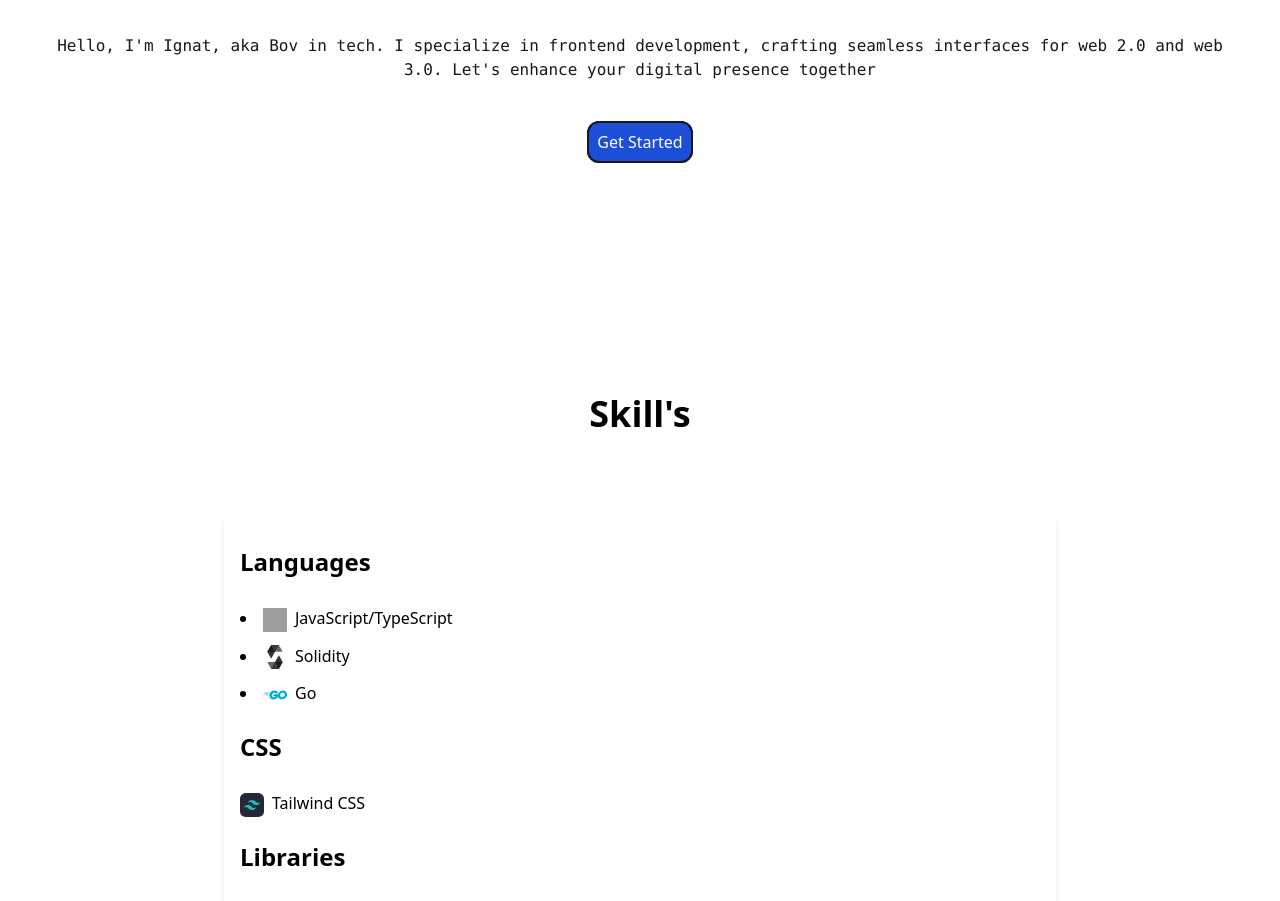
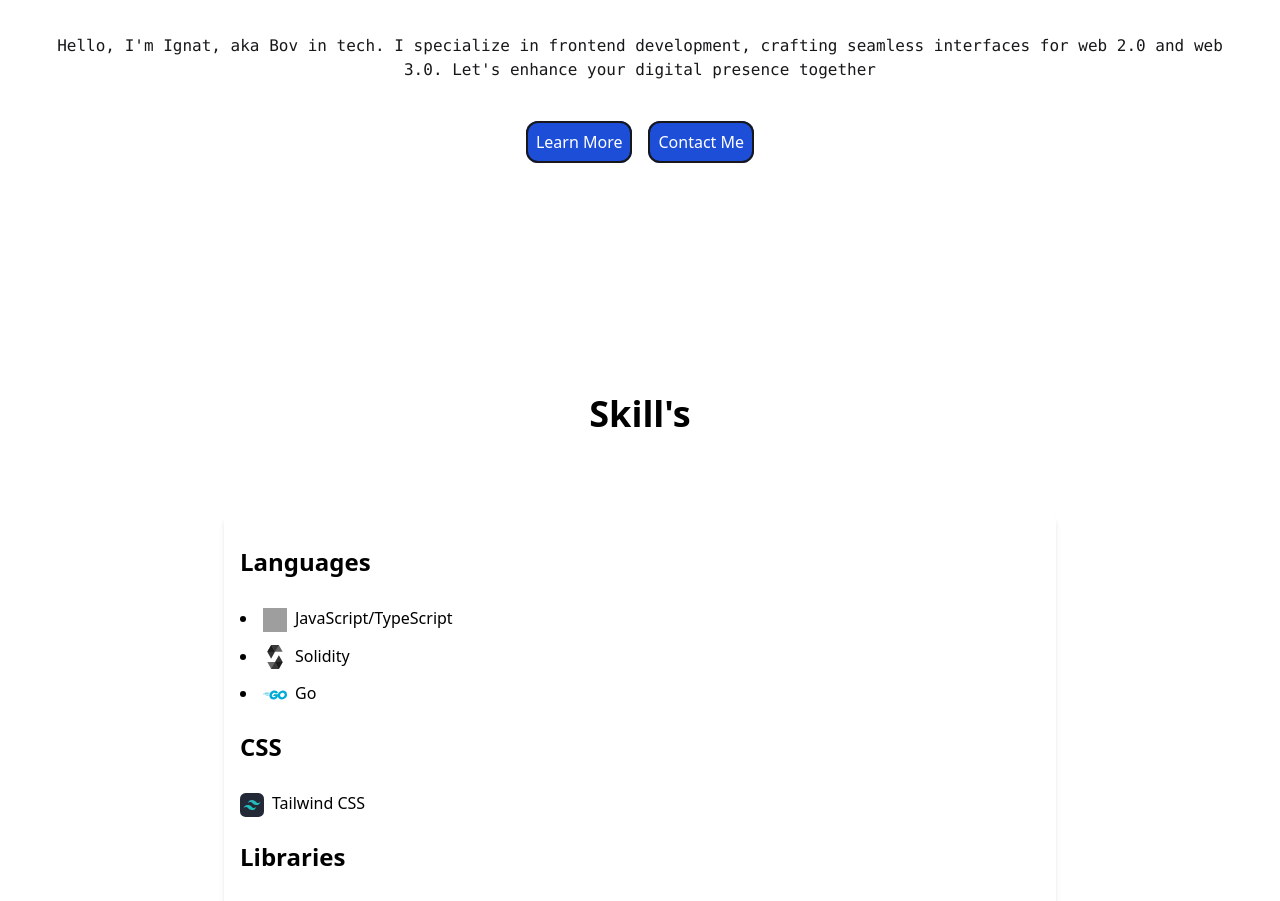
Before and after one commit to Bovdaboat/porfoliov-next-typescript, a Next.js app: page / in a window 1280 px wide. Shown: the part 780-1681 px from the top of the page. Built offline with nearby package versions, Linux system fonts and the light colour scheme; grey boxes are pictures that could not be loaded.

Commit message:
added the landing page

```diff
--- a/src/app/Landing/page.tsx
+++ b/src/app/Landing/page.tsx
@@ -27,7 +27,10 @@ const Landing: React.FC = () => {
                     interfaces for web 2.0 and web 3.0. Let&apos;s enhance your digital presence together
                 </p>
                 <div className="pt-6 mt-6">
-                    <Link href="/ProposalPage" className="bg-blue-700 p-2 m-2 border-2 rounded-xl border-primary text-white">Get Started</Link>
+                    <Link href="/ProposalPage" className="bg-blue-700 p-2 m-2 border-2 rounded-xl
+                    border-primary text-white">Learn More</Link>
+                    <Link href="/Contact" className="bg-blue-700 p-2 m-2 border-2 rounded-xl
+                    border-primary text-white">Contact Me</Link>
                 </div>
             </div>
         </div>
```
